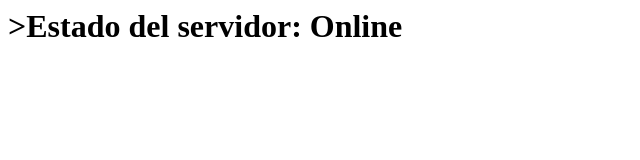
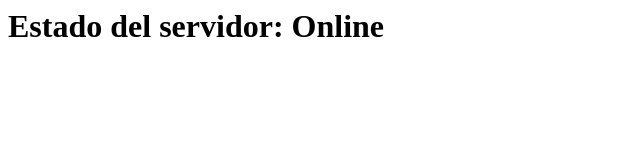
Before and after one commit to k4ixer/k4ixer-server, a plain HTML site: page index.html in a window 1280 px wide. Shown: the whole page, without its empty margins (0-640 px from the left). Drawn offline with Linux system fonts and the light colour scheme.

Commit message:
Update index.html

```diff
--- a/index.html
+++ b/index.html
@@ -1 +1 @@
-<h1>>Estado del servidor: Online</h1>
+<h1>Estado del servidor: Online</h1>
```
